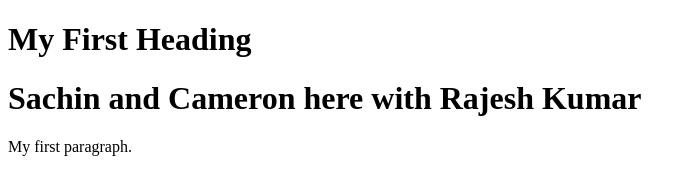
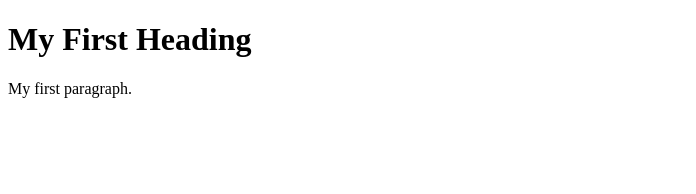
Before and after one commit to Sachthenative/Networking-Lab, a plain HTML site: page index.html in a window 1280 px wide. Shown: the whole page, without its empty margins (0-696 px from the left). Drawn offline with Linux system fonts and the light colour scheme.

Commit message:
sdfdsfs
sfdsfdsfs

```diff
--- a/index.html
+++ b/index.html
@@ -6,7 +6,6 @@
 <body>
 
 <h1>My First Heading</h1>
-  <h1>Sachin and Cameron here with Rajesh Kumar</h1>
 <p>My first paragraph.</p>
 
 </body>
```
